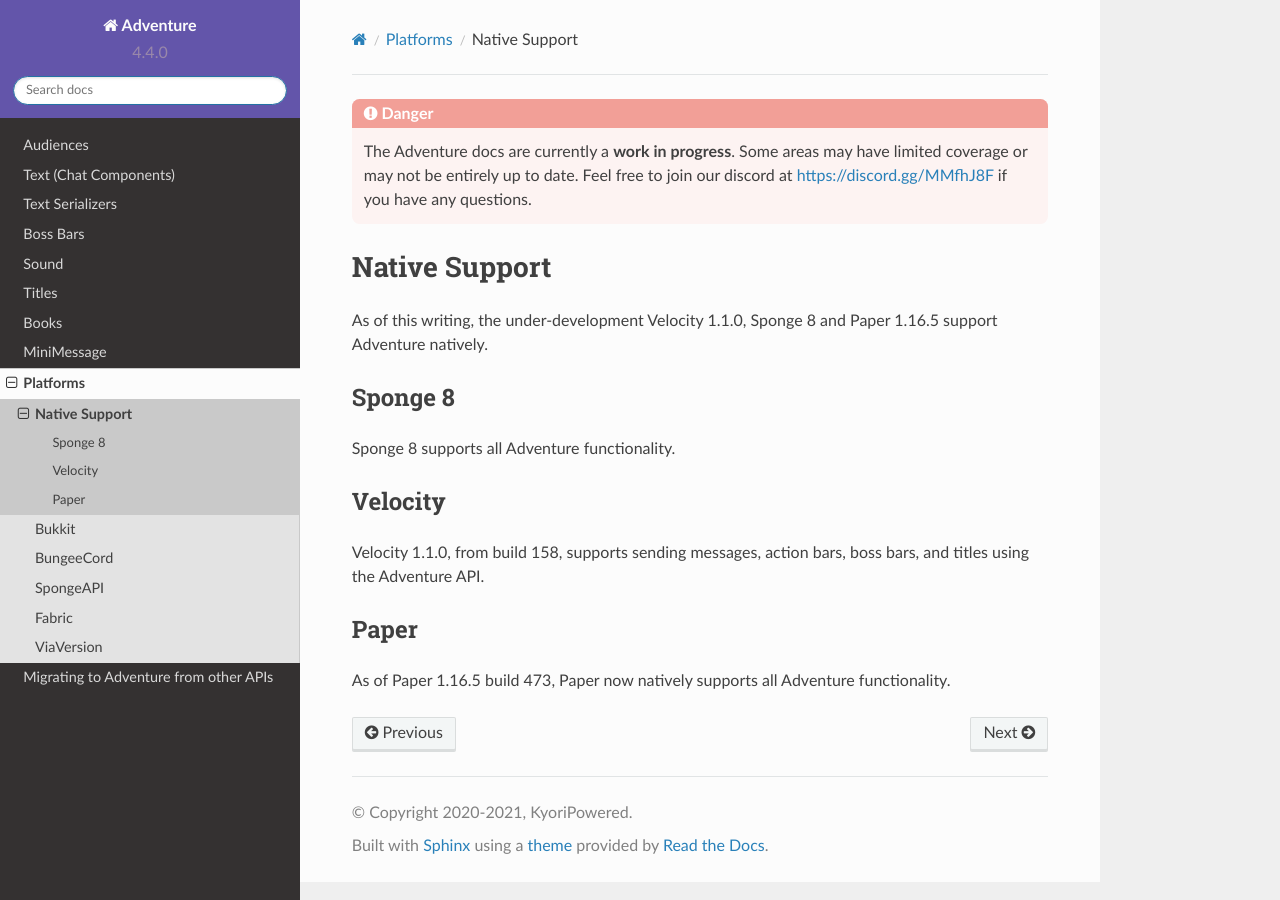
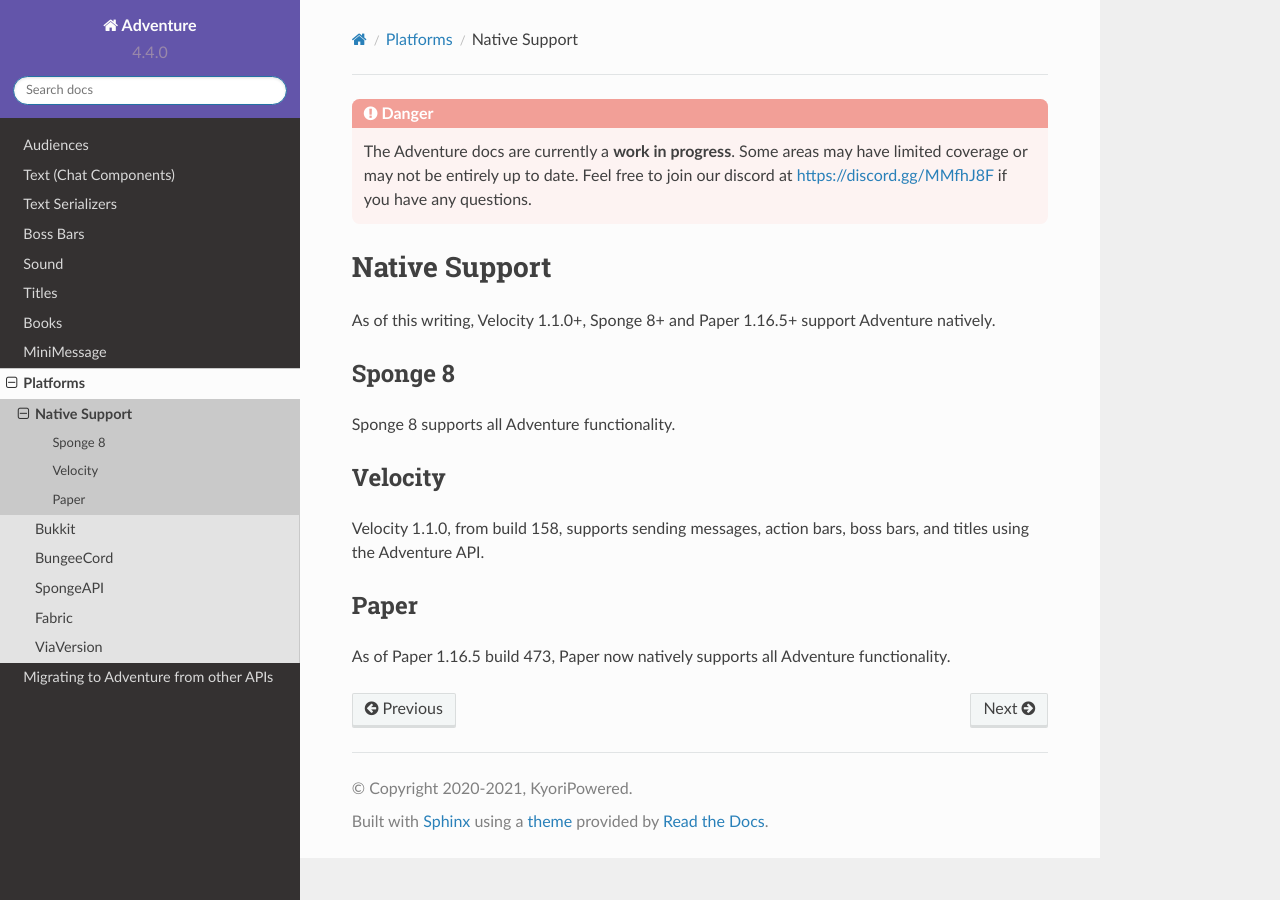
Before and after one commit to KyoriPowered/adventure-docs, a Sphinx documentation site: the page built from source/platform/native.rst, in a window 1280 px wide. Built offline with Sphinx 7.4.7 and the Read the Docs theme 2.0.0, drawn with Linux system fonts in a browser that asks for light colours.

```diff
--- a/source/platform/native.rst
+++ b/source/platform/native.rst
@@ -4,7 +4,7 @@
 Native Support
 ==============
 
-As of this writing, the under-development Velocity 1.1.0, Sponge 8 and Paper 1.16.5 support Adventure
+As of this writing, Velocity 1.1.0+, Sponge 8+ and Paper 1.16.5+ support Adventure
 natively.
 
 Sponge 8
```
